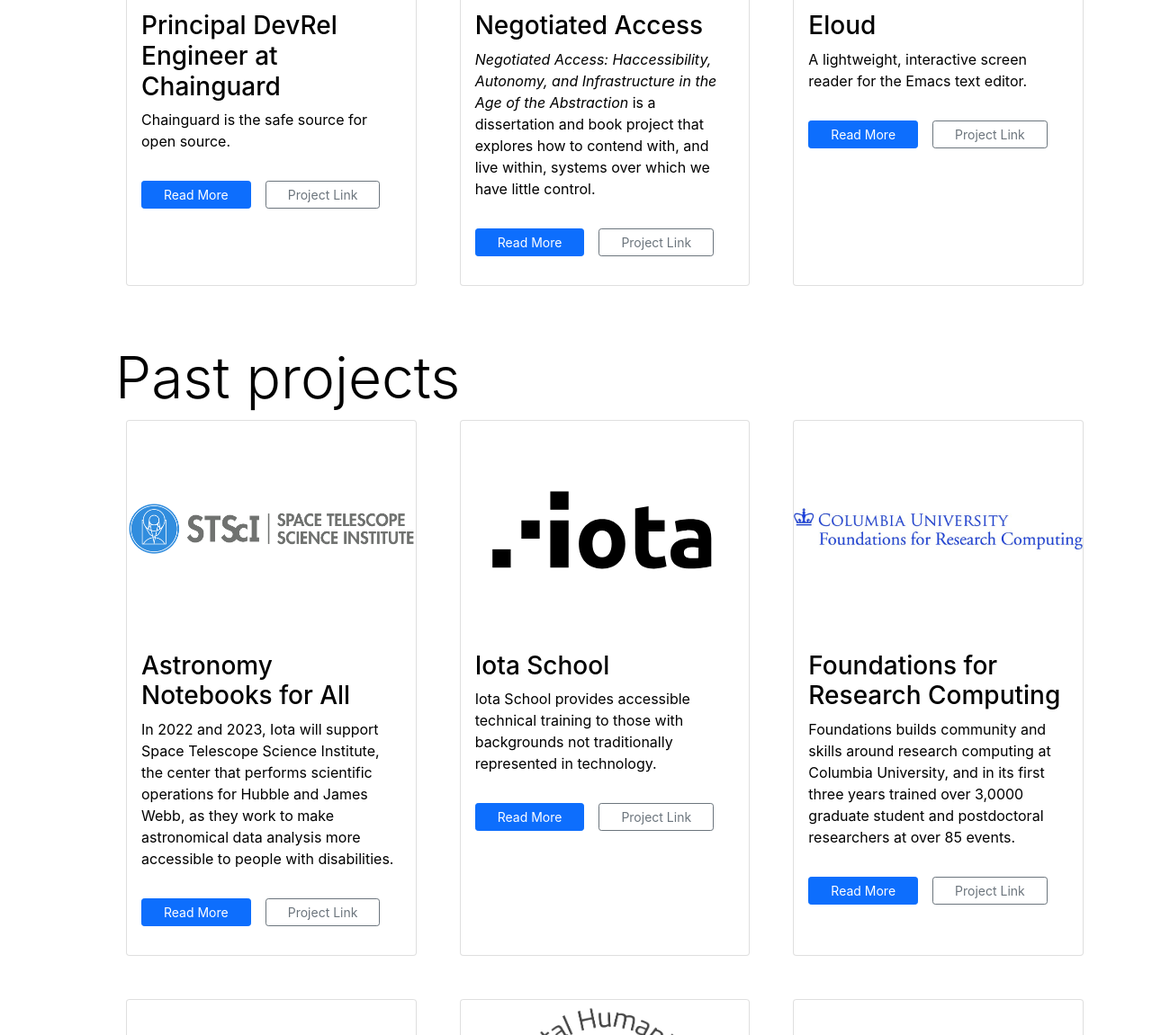
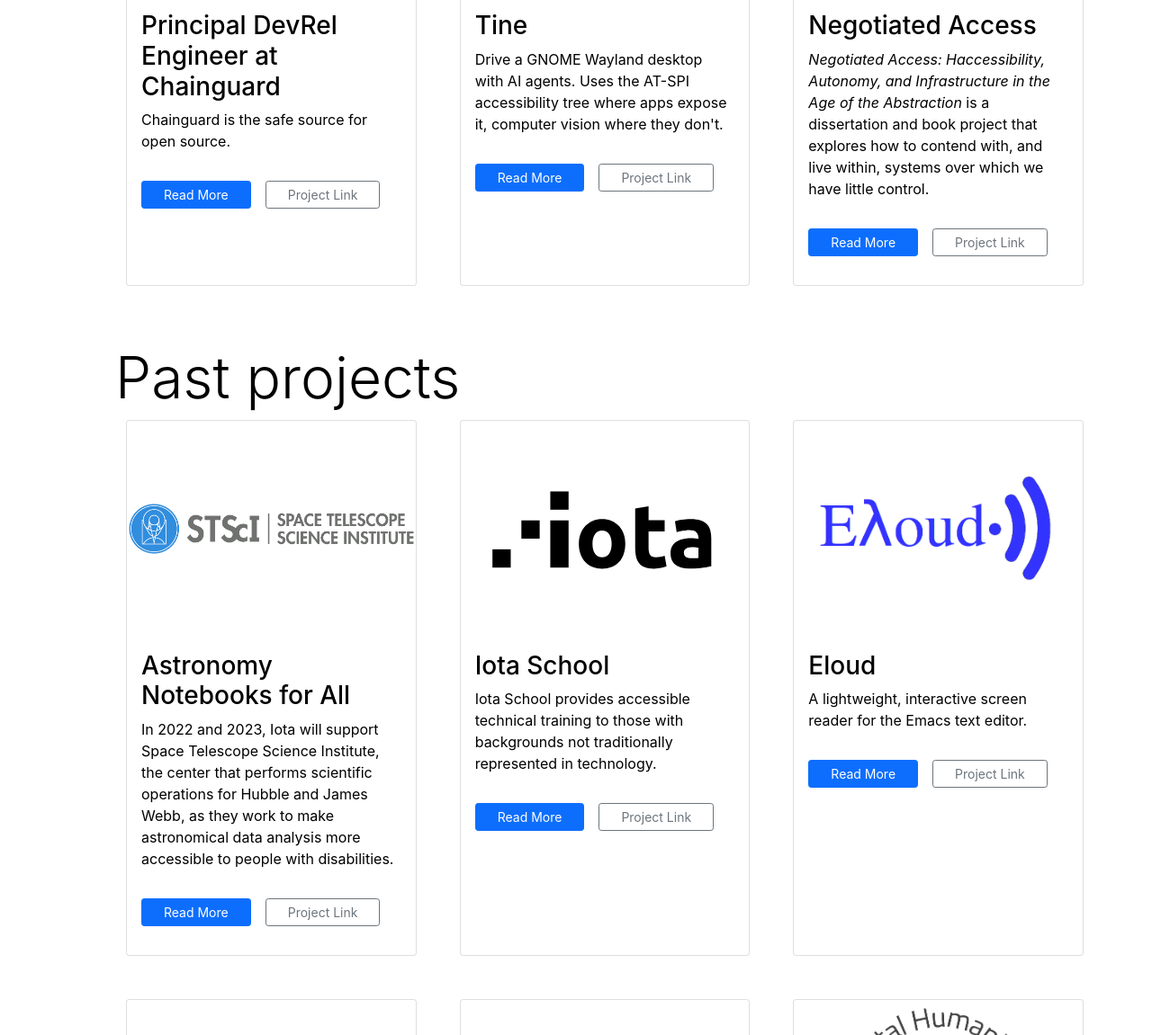
Before and after one commit to smythp/website, a Jekyll site: the page built from index.html, in a window 1280 px wide and 1400 px high, scrolled down 1434 px, cut to the strip 249-1400 px from the top of the window. Shown: the whole strip at 90% size. Built offline with Jekyll 4.4.1, drawn with Linux system fonts in a browser that asks for light colours.

Commit message:
Add Tine to projects; demote Eloud; add link_text fallback to project layout

```diff
--- a/_layouts/project.html
+++ b/_layouts/project.html
@@ -51,7 +51,7 @@
 
       <a class="btn  btn-primary btn-lg"
 	 href="{{ page.link }}">
-	View Project
+	{{ page.link_text | default: "View Project" }}
       </a>
 
       {% for resource in page.resources %}
--- /dev/null
+++ b/_projects/tine.md
@@ -0,0 +1,19 @@
+---
+weight: 100
+layout: project
+name: Tine
+current: true
+link: https://github.com/smythp/tine
+link_text: View on GitHub
+role: Creator
+image: tine.png
+description: Drive a GNOME Wayland desktop with AI agents. Uses the AT-SPI accessibility tree where apps expose it, computer vision where they don't.
+---
+
+<p>
+  Tine is a command-line bridge between an AI coding agent (Claude Code, Codex, etc.) and a running Linux desktop. It reads the screen, walks the accessibility tree, and injects keyboard and mouse events at the kernel level — no Wayland portal dialogs, no per-action consent prompts, no X11 fallback hacks.
+</p>
+
+<p>
+  Anthropic's computer-use feature works on Windows and macOS. If you use Linux — and especially Wayland, which is more locked-down than X11 and breaks most of the existing Linux automation stack — you're mostly out of luck. Tine is an attempt at a usable Wayland alternative.
+</p>
```
Also changed, not shown: _projects/eloud.md (+1 -1 lines), assets/images/tine.png (added).
